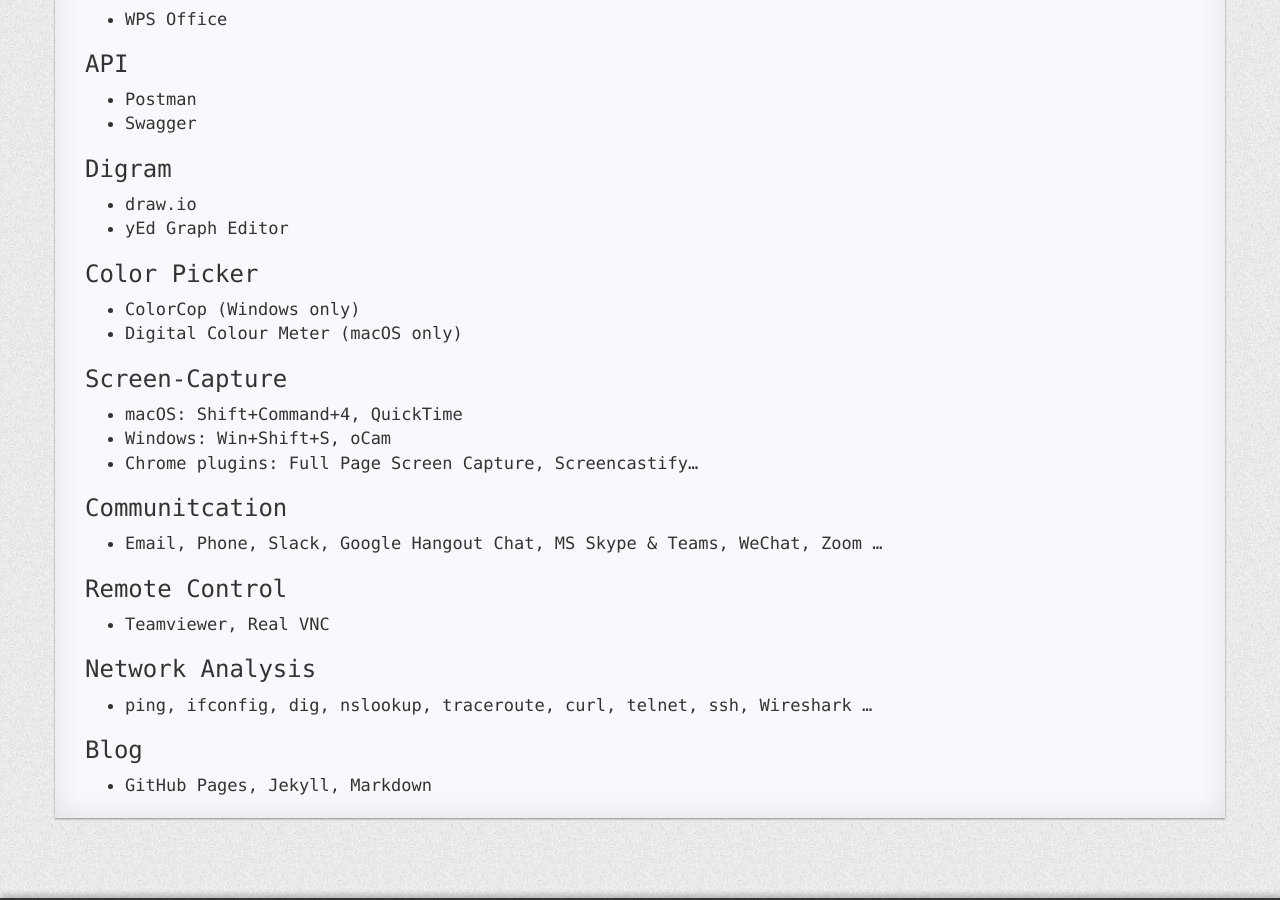
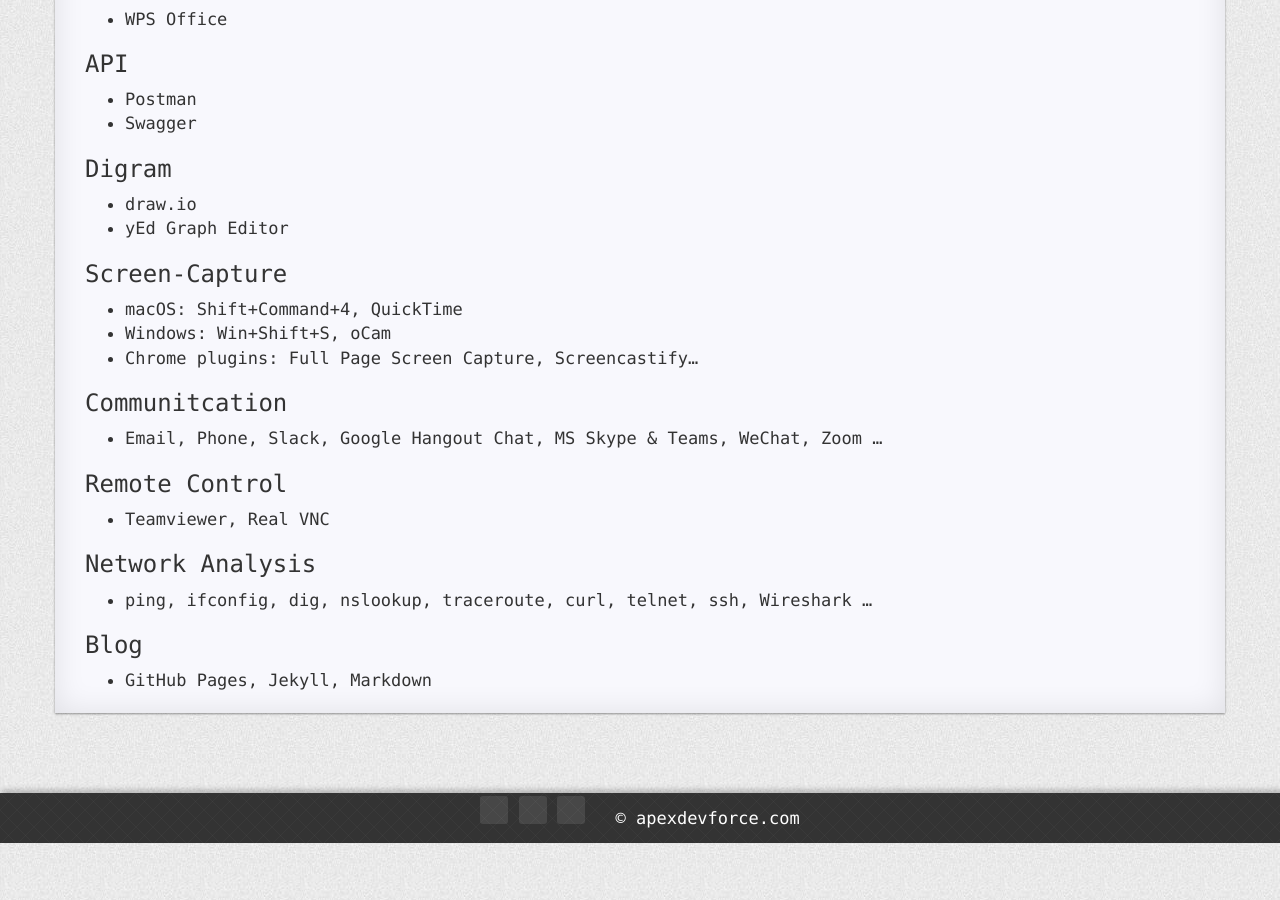
Before and after one commit to zhouhu/apexdevforce, a Jekyll site: the page built from pages/5tools.md, in a window 1280 px wide and 900 px high, scrolled down 1242 px. Built offline with Jekyll 4.4.1, drawn with Linux system fonts in a browser that asks for light colours; nearby versions of some CDN libraries; a style sheet for code colours, icons or effects is not loaded.

Commit message:
Update 5tools.md

```diff
--- a/pages/5tools.md
+++ b/pages/5tools.md
@@ -69,11 +69,6 @@ icon: octicon-tools
 - draw.io
 - yEd Graph Editor
 
-### Color Picker
-
-- ColorCop (Windows only)
-- Digital Colour Meter (macOS only)
-
 ### Screen-Capture
 
 - macOS: Shift+Command+4, QuickTime
```
